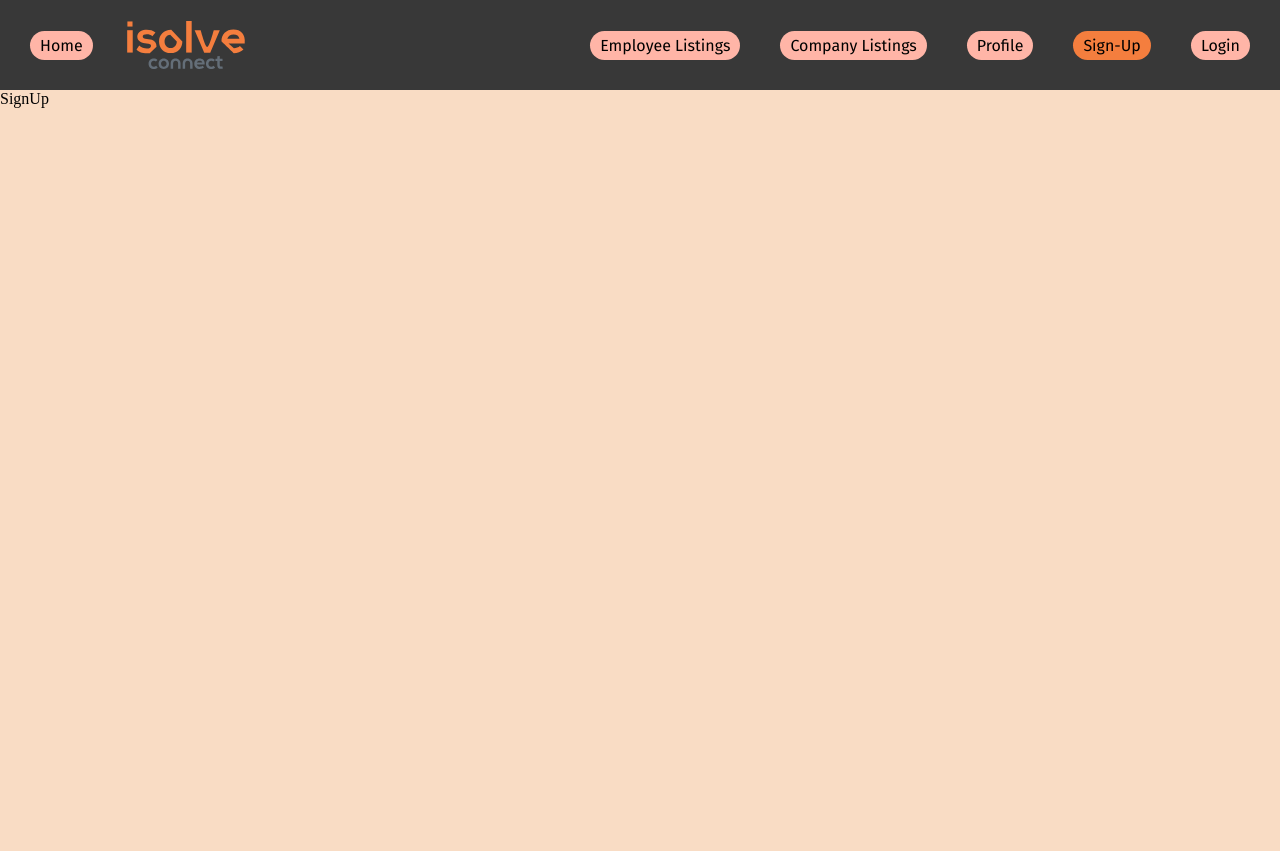
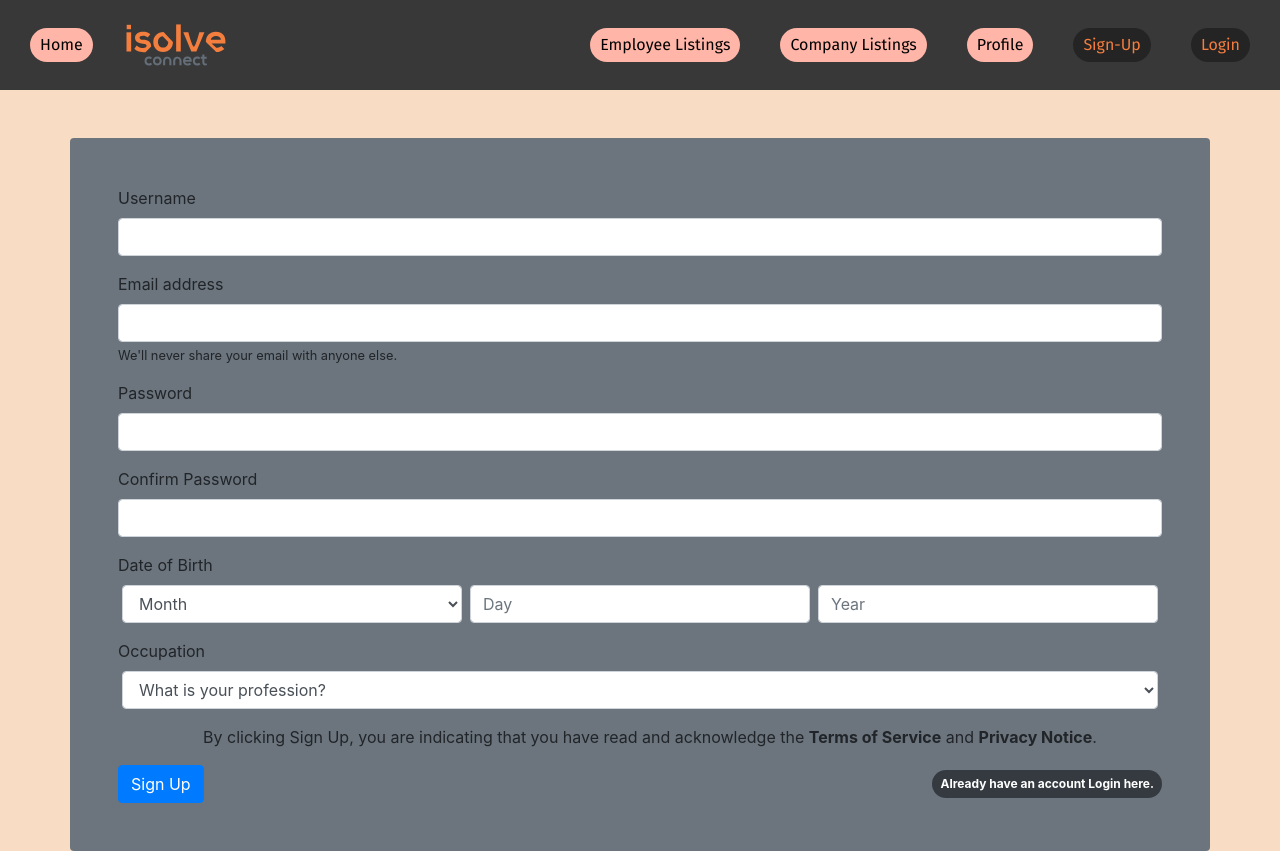
Before and after one commit to kmixc/iSolve-Connect, a React (Create React App) app: page /signup in a window 1280 px wide. Before the commit the page ends 800 px from the top, so only its background shows below. Built offline with nearby package versions, Linux system fonts and the light colour scheme.

Commit message:
front-end

```diff
--- a/public/index.html
+++ b/public/index.html
@@ -4,6 +4,8 @@
 <head>
   <meta charset="utf-8" />
   <link rel="icon" href="logo192.png" />
+  <link rel="stylesheet" href="https://stackpath.bootstrapcdn.com/bootstrap/4.4.1/css/bootstrap.min.css"
+    integrity="sha384-Vkoo8x4CGsO3+Hhxv8T/Q5PaXtkKtu6ug5TOeNV6gBiFeWPGFN9MuhOf23Q9Ifjh" crossorigin="anonymous">
   <meta name="viewport" content="width=device-width, initial-scale=1" />
   <meta name="theme-color" content="#000000" />
   <meta name="description" content="Web site created using create-react-app" />
@@ -38,6 +40,15 @@
       To begin the development, run `npm start` or `yarn start`.
       To create a production bundle, use `npm run build` or `yarn build`.
     -->
+  <script src="https://code.jquery.com/jquery-3.4.1.slim.min.js"
+    integrity="sha384-J6qa4849blE2+poT4WnyKhv5vZF5SrPo0iEjwBvKU7imGFAV0wwj1yYfoRSJoZ+n"
+    crossorigin="anonymous"></script>
+  <script src="https://cdn.jsdelivr.net/npm/popper.js@1.16.0/dist/umd/popper.min.js"
+    integrity="sha384-Q6E9RHvbIyZFJoft+2mJbHaEWldlvI9IOYy5n3zV9zzTtmI3UksdQRVvoxMfooAo"
+    crossorigin="anonymous"></script>
+  <script src="https://stackpath.bootstrapcdn.com/bootstrap/4.4.1/js/bootstrap.min.js"
+    integrity="sha384-wfSDF2E50Y2D1uUdj0O3uMBJnjuUD4Ih7YwaYd1iqfktj0Uod8GCExl3Og8ifwB6"
+    crossorigin="anonymous"></script>
 </body>
 
 </html>
--- a/src/App.css
+++ b/src/App.css
@@ -1,4 +1,8 @@
 @import url('https://fonts.googleapis.com/css2?family=Fira+Sans&display=swap');
+
+.App {
+  height: 100vh;
+}
 
 * {
   margin: 0;
@@ -16,7 +20,7 @@ body {
   padding: 10px;
   font-family: 'Fira Sans', sans-serif;
   align-items: center;
-  height: 70px;
+  height: 90px;
 }
 
 .nav-left {
@@ -80,6 +84,8 @@ body {
 
 .info-box {
   padding: 80px 100px;
+  height: 300px;
+  width: 30%;
   border-radius: 10px;
   background-color: #C4C4C4;
   display: flex;
@@ -96,9 +102,13 @@ body {
   padding: 5px 10px;
   text-decoration: none;
   border-radius: 20px;
-  color: #000;
-  background-color: #FFB5A7;
+  color: #fff;
+  background-color: #333333;
   transition: ease 0.5s;
+}
+
+.img-2 {
+  background-image: url();
 }
 
 .info-link:hover {
@@ -109,3 +119,26 @@ body {
   background-color: #646E78;
   transition: ease 0.5s;
 }
+
+.signup {
+  background-color: #242424;
+  color: #F47E3E;
+}
+
+.login {
+  background-color: #242424;
+  color: #F47E3E;
+}
+
+.center {
+  display: flex;
+  flex-direction: column;
+}
+
+.logo-form {
+  padding: 50px;
+}
+
+.logo {
+  width: 400px;
+}
--- a/src/components/Navbar.jsx
+++ b/src/components/Navbar.jsx
@@ -37,7 +37,7 @@ export default function Navbar() {
                 </div>
             </nav>
 
-            <Switch >
+            <Switch>
                 <Redirect exact from="/" to="home" />
                 <Route path="/home">
                     <Home />
@@ -63,7 +63,7 @@ export default function Navbar() {
                 <Route path="/login">
                     <Login />
                 </Route>
-            </Switch >
+            </Switch>
         </Router>
     )
 }
--- a/src/pages/About.jsx
+++ b/src/pages/About.jsx
@@ -1,10 +1,26 @@
 import React from 'react'
+import HomeHeader from '../components/HomeHeader'
+
 
 export default function About() {
     return (
         <div>
+            <HomeHeader></HomeHeader>
+            <div className='bg-dark p-4 mx-5 text-light'>
+                <p className='text-center'><b>Founders of iSolve</b></p>
+                <div className='d-flex'>
+                    <div className='person'>
+                        <img src={userIcon} alt="" />
+                        <h3>Front-End</h3>
+                        <p>Name</p>
+                    </div>
+                </div>
+            </div>
             <div>
-
+                Our Mission:
+            </div>
+            <div>
+                The Future:
             </div>
         </div>
     )
--- a/src/pages/Home.jsx
+++ b/src/pages/Home.jsx
@@ -6,15 +6,13 @@ export default function Home() {
         <div className='home-page'>
             <HomeHeader></HomeHeader>
 
-            <h4>Welcome to iSolve Conect</h4>
-
             <div className='info-bar'>
-                <div className='info-box'>
-                    <p className='info-text'>About</p>
-                    <a className='info-link' href='/about'>About iSolve</a>
+                <div className='info-box ml-5'>
+                    <p className='info-text text-center'>About iSolve Connect</p>
+                    <a className='info-link' href='/about'>About</a>
                 </div>
-                <div className='info-box'>
-                    <p className='info-text'>Examples</p>
+                <div className='info-box img-2 mr-5'>
+                    <p className='info-text text-center'>Examples that iSolve Connect has brought to Companys</p>
                     <a className='info-link' href="/examples">Examples</a>
                 </div>
             </div>
--- a/src/pages/Login.jsx
+++ b/src/pages/Login.jsx
@@ -1,7 +1,28 @@
 import React from 'react'
+import Logo from '../logo.svg'
 
 export default function Login() {
     return (
-        <div>Login</div>
+        <div className='d-flex center align-items-center mt-5'>
+            <div className='logo-form'>
+                <img className='logo' src={Logo} alt="iSolve Logo" />
+                <p className='text-center'>We connect to Solve your problems.</p>
+            </div>
+            <div className='container login-form p-5 bg-secondary rounded'>
+                <form className='form-login'>
+                    <div class="form-group">
+                        <label for="email username">Email address / Username</label>
+                        <input type="email username" class="form-control" id="email username" />
+                    </div>
+
+                    <div class="form-group">
+                        <label for="password">Password</label>
+                        <input type="password" class="form-control" id="password" />
+                    </div>
+
+                    <button type="submit" class="btn btn-primary">Login</button>
+                </form>
+            </div>
+        </div>
     )
 }
--- a/src/pages/SignUp.jsx
+++ b/src/pages/SignUp.jsx
@@ -2,6 +2,74 @@ import React from 'react'
 
 export default function SignUp() {
     return (
-        <div>SignUp</div>
+        <div>
+            <div className='container p-5 mt-5 bg-secondary rounded'>
+                <form>
+                    <div class="form-group">
+                        <label for="username">Username</label>
+                        <input type="username" class="form-control" id="username" />
+                    </div>
+
+                    <div class="form-group">
+                        <label for="exampleInputEmail1">Email address</label>
+                        <input type="email" class="form-control" id="email" aria-describedby="emailHelp" />
+                        <small id="emailHelp" class="form-text">We'll never share your email with anyone else.</small>
+                    </div>
+
+                    <div class="form-group">
+                        <label for="exampleInputPassword1">Password</label>
+                        <input type="password" class="form-control" id="password" />
+                    </div>
+
+                    <div class="form-group">
+                        <label for="exampleInputPassword1">Confirm Password</label>
+                        <input type="password" class="form-control" id="confirmPassword" />
+                    </div>
+
+                    <div class="form-group">
+                        <label for="exampleFormControlSelect1">Date of Birth</label>
+                        <div className='d-flex'>
+                            <select class="form-control mx-1" id="month">
+                                <option>Month</option>
+                                <option>January</option>
+                                <option>February</option>
+                                <option>March</option>
+                                <option>April</option>
+                                <option>May</option>
+                                <option>June</option>
+                                <option>July</option>
+                                <option>August</option>
+                                <option>September</option>
+                                <option>October</option>
+                                <option>November</option>
+                                <option>December</option>
+                            </select>
+                            <input type="email" class="form-control mx-1" placeholder='Day' id="day" />
+                            <input type="email" class="form-control mx-1" placeholder='Year' id="year" />
+                        </div>
+                    </div>
+
+                    <div class="form-group">
+                        <label for="exampleFormControlSelect1">Occupation</label>
+                        <div className='d-flex'>
+                            <select class="form-control mx-1" id="month">
+                                <option>What is your profession?</option>
+                                <option>I am Programmer</option>
+                                <option>I am Company</option>
+                            </select>
+                        </div>
+                    </div>
+
+                    <div class="form-group form-check">
+                        <p className='text-center'>By clicking Sign Up, you are indicating that you have read and acknowledge the <b>Terms of Service</b> and <b>Privacy Notice</b>.</p>
+                    </div>
+
+                    <div className='d-flex justify-content-between align-items-center'>
+                        <button type="submit" class="btn btn-primary">Sign Up</button>
+                        <a className='p-2 badge badge-pill badge-dark' href="/login">Already have an account Login here.</a>
+                    </div>
+                </form>
+            </div>
+        </div>
     )
 }
```
Also changed, not shown: 1 other file (tests, documents, lock files or other folders).
